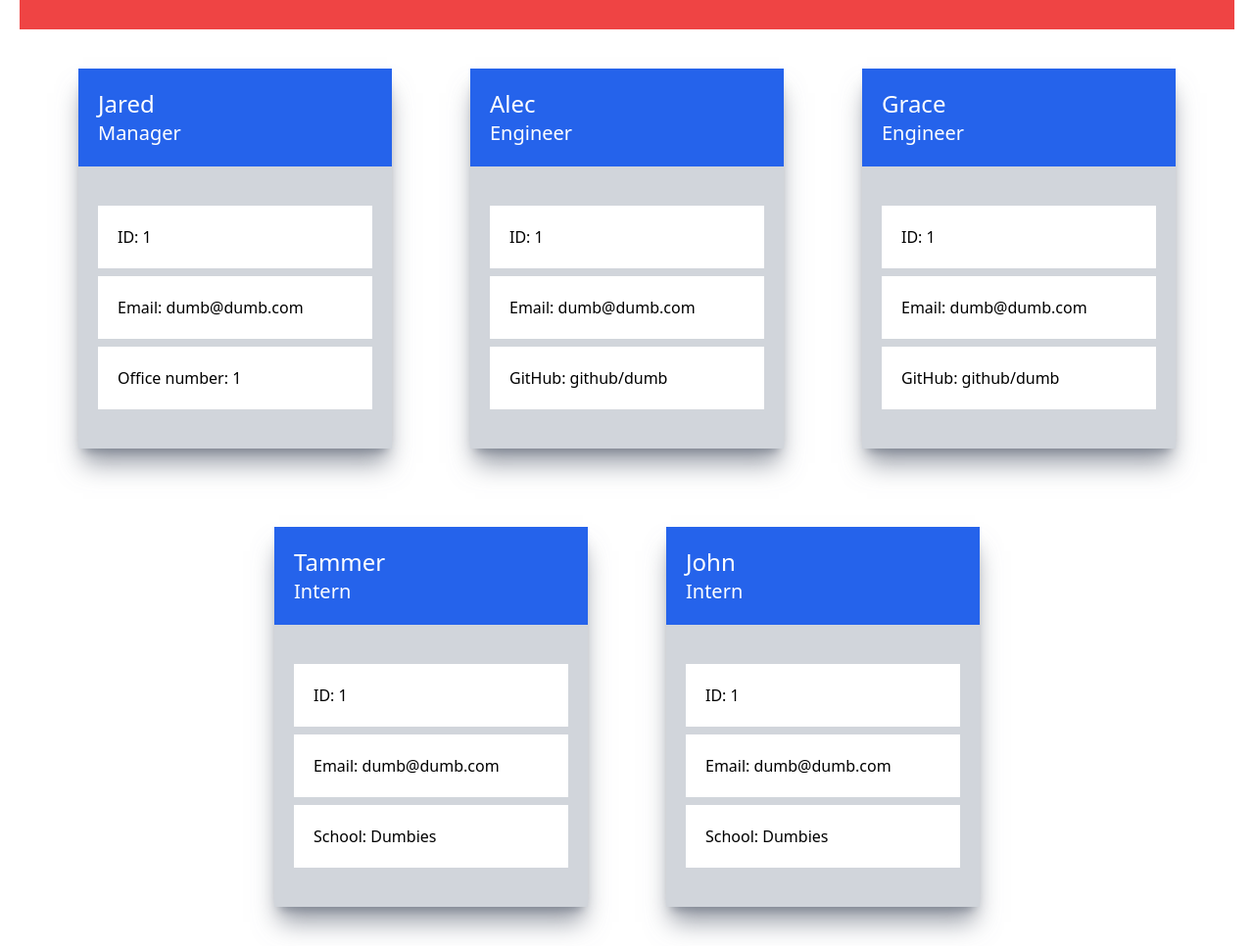
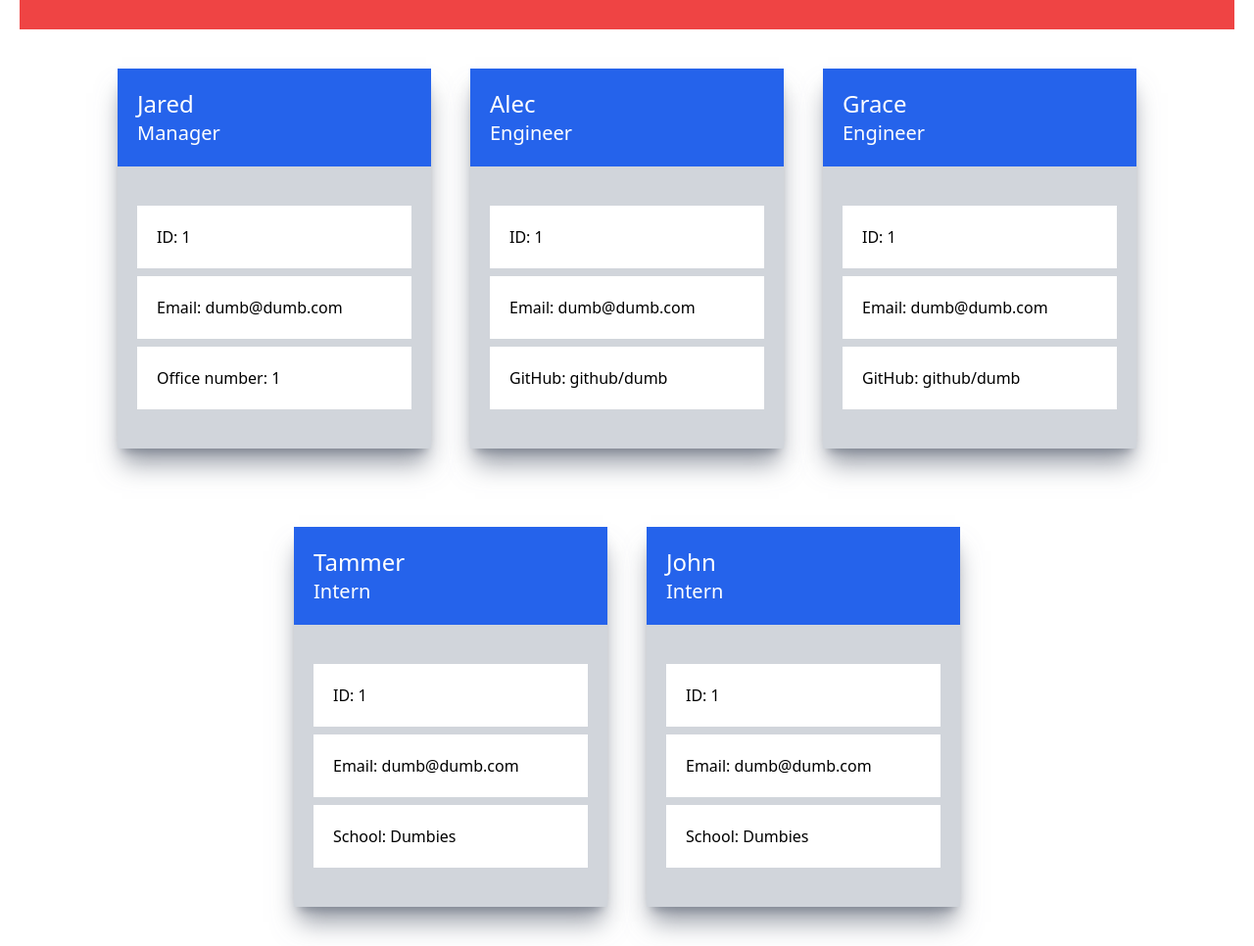
Before and after one commit to srichens/team-profile-generator, a website: page test.html in a window 1280 px wide. Shown: the part 98-1064 px from the top of the page at 98% size. Drawn offline with nearby package versions, Linux system fonts and the light colour scheme.

Commit message:
more tailwind styling

```diff
--- a/test.html
+++ b/test.html
@@ -13,7 +13,7 @@
     </header>
 
     <main class="flex flex-row flex-wrap justify-center">
-        <section class="manager basis-full md:basis-1/3 lg:basis-1/4 bg-gray-300 m-10 shadow-xl shadow-gray-500/70">
+        <section class="manager basis-full md:basis-2/5 lg:basis-1/4 bg-gray-300 mx-5 my-10 shadow-xl shadow-gray-500/70">
             <h2 class="text-white bg-blue-600 p-5">
                 <p class="name text-2xl">Jared</p>
                 <p class="role text-xl">Manager</p>
@@ -22,7 +22,7 @@
             <p class="email bg-white p-5 mx-5 my-2">Email: <span>dumb@dumb.com</span></p>
             <p class="officeNumber bg-white p-5 mx-5 mt-2 mb-10">Office number: <span>1</span></p>
         </section>
-        <section class="engineer basis-full md:basis-1/3 lg:basis-1/4 bg-gray-300 m-10 shadow-xl shadow-gray-500/70">
+        <section class="engineer basis-full md:basis-2/5 lg:basis-1/4 bg-gray-300 mx-5 my-10 shadow-xl shadow-gray-500/70">
             <h2 class="text-white bg-blue-600 p-5">
                 <p class="name text-2xl">Alec</p>
                 <p class="role text-xl">Engineer</p>
@@ -31,7 +31,7 @@
             <p class="email bg-white p-5 mx-5 my-2">Email: <span>dumb@dumb.com</span></p>
             <p class="github bg-white p-5 mx-5 mt-2 mb-10">GitHub: <span>github/dumb</span></p>
         </section>
-        <section class="engineer basis-full md:basis-1/3 lg:basis-1/4 bg-gray-300 m-10 shadow-xl shadow-gray-500/70">
+        <section class="engineer basis-full md:basis-2/5 lg:basis-1/4 bg-gray-300 mx-5 my-10 shadow-xl shadow-gray-500/70">
             <h2 class="text-white bg-blue-600 p-5">
                 <p class="name text-2xl">Grace</p>
                 <p class="role text-xl">Engineer</p>
@@ -40,7 +40,7 @@
             <p class="email bg-white p-5 mx-5 my-2">Email: <span>dumb@dumb.com</span></p>
             <p class="github bg-white p-5 mx-5 mt-2 mb-10">GitHub: <span>github/dumb</span></p>
         </section>
-        <section class="itern basis-full md:basis-1/3 lg:basis-1/4 bg-gray-300 m-10 shadow-xl shadow-gray-500/70">
+        <section class="itern basis-full md:basis-2/5 lg:basis-1/4 bg-gray-300 mx-5 my-10 shadow-xl shadow-gray-500/70">
             <h2 class="text-white bg-blue-600 p-5">
                 <p class="name text-2xl">Tammer</p>
                 <p class="role text-xl">Intern</p>
@@ -49,7 +49,7 @@
             <p class="email bg-white p-5 mx-5 my-2">Email: <span>dumb@dumb.com</span></p>
             <p class="school bg-white p-5 mx-5 mt-2 mb-10">School: <span>Dumbies</span></p>
         </section>
-        <section class="itern basis-full md:basis-1/3 lg:basis-1/4 bg-gray-300 m-10 shadow-xl shadow-gray-500/70">
+        <section class="itern basis-full md:basis-2/5 lg:basis-1/4 bg-gray-300 mx-5 my-10 shadow-xl shadow-gray-500/70">
             <h2 class="text-white bg-blue-600 p-5">
                 <p class="name text-2xl">John</p>
                 <p class="role text-xl">Intern</p>
```
